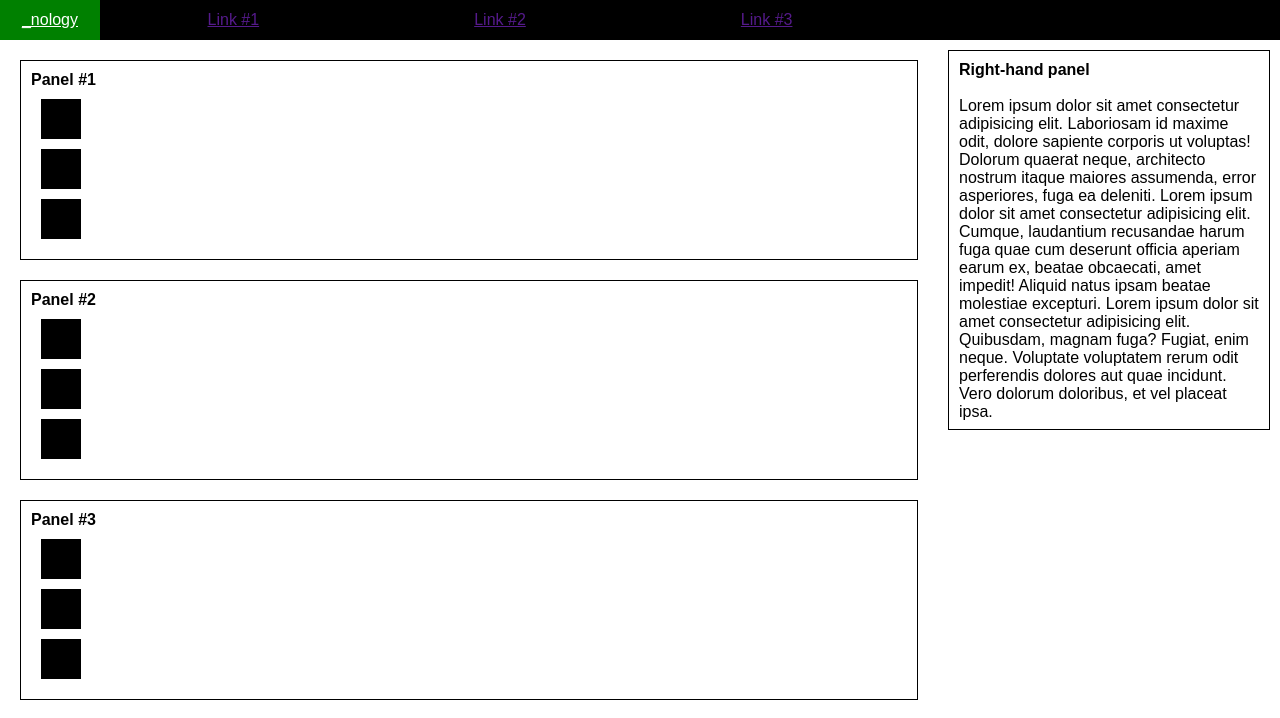
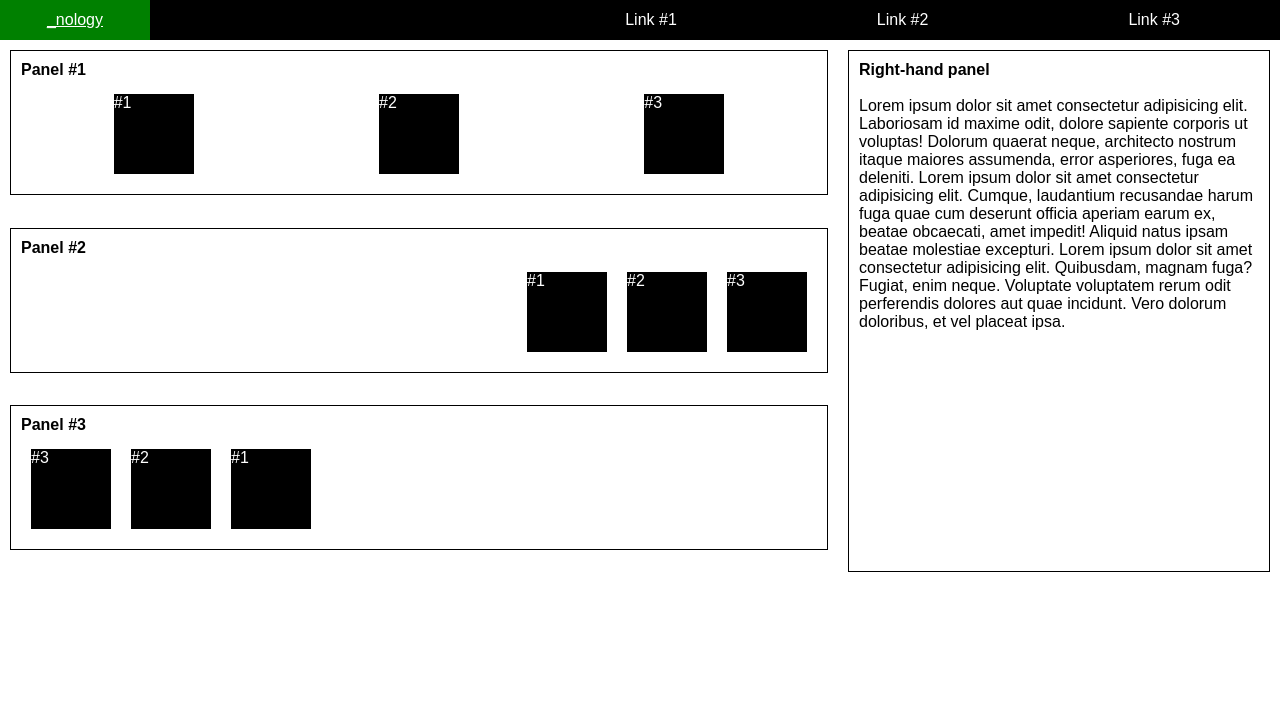
Before and after one commit to TimmyC2021/flexbox2, a plain HTML site: page index.html in a window 1280 px wide. Drawn offline with Linux system fonts and the light colour scheme.

Commit message:
final effort

```diff
--- a/index.html
+++ b/index.html
@@ -12,11 +12,11 @@
             <a href="">_nology</a>
         </span>
 
-        <span id="links">
-            <div><a href="">Link #1</a></div>
-            <div><a href="">Link #2</a></div>
-            <div><a href="">Link #3</a></div>
-        </span>
+        <ul id="links">
+            <li><a href="">Link #1</a></li>
+            <li><a href="">Link #2</a></li>
+            <li><a href="">Link #3</a></li>
+        </ul>
     </nav>
 
     <header>
@@ -26,24 +26,29 @@
         <span id="columns">
             <div id="left-column">
                 <div class="left-panels">
-                    <h4 id="panel1">Panel #1</h4>
-                        <div class="boxes">1</div>
-                        <div class="boxes">2</div>
-                        <div class="boxes">3</div>
+                    <h4>Panel #1</h4>
+                    <span id="panel1">
+                        <div class="boxes">#1</div>
+                        <div class="boxes">#2</div>
+                        <div class="boxes">#3</div>
+                    </span>
                 </div>
                 <div class="left-panels">
-                    <h4 id="panel2">Panel #2</h4>
-                    <div class="boxes"></div>
-                    <div class="boxes"></div>
-                    <div class="boxes"></div>
-                    </ul>
+                    <h4>Panel #2</h4>
+                    <span  id="panel2">
+                        <div class="boxes">#1</div>
+                        <div class="boxes">#2</div>
+                        <div class="boxes">#3</div>
+                    </span>
 
                 </div>
                 <div class="left-panels">
-                    <h4 id="panel3">Panel #3</h4>
-                    <div class="boxes"></div>
-                    <div class="boxes"></div>
-                    <div class="boxes"></div>
+                    <h4>Panel #3</h4>
+                    <span  id="panel3">
+                        <div class="boxes">#1</div>
+                        <div class="boxes">#2</div>
+                        <div class="boxes">#3</div>
+                    </span>
                 </div>
             </div>
             <div id="right-column">
--- a/styles.css
+++ b/styles.css
@@ -6,6 +6,7 @@
 
 #navbar {
     display: flex;
+    justify-content: space-between;
     background-color: black;
     width: auto;
     height: 40px;
@@ -13,7 +14,7 @@
 }
 
 #logo {
-    width: 100px;
+    width: 150px;
     display: flex;
     background-color: green;
     justify-content: center;
@@ -24,17 +25,25 @@
     color: white;
 }
 #links {
-    width: 800px;
+    width: auto;
     display: flex;
     flex-direction: row;
     justify-content: flex-end;
     justify-content: space-around;
-
+    list-style: none;
     align-items: center;
-
 }
 
-#links > div > a:hover {
+#links > li {
+    padding: 100px;
+}
+
+#links > li > a:visited, #links > li > a:link {
+    color: white;
+    text-decoration: none;
+}
+
+#links > li > a:hover {
     background-color: white;
     color: black;
 }
@@ -43,13 +52,10 @@
     color: white;
 }
 
-#links > a:visited {
-    color: white;
-}
 #columns {
     display: flex;
     flex-direction: row;
-    height: 400px;
+    height: 500px;
 }
 
 #columns > div:nth-of-type(1) {
@@ -65,35 +71,50 @@
     display: flex;
     flex-grow: 5;
     flex-direction: column;
-
+    justify-content:space-between;
+    height: 100%;
     margin: 10px;
 }
 
 .left-panels {
     border: 1px solid black;
     padding: 10px;
-    margin: 10px;
+    margin: 0px;
 }
 
 .left-panels > h4 {
     margin-bottom: 5px;
-    display: flex;
 }
 
 #panel1 {
     display: flex;
     flex-direction: row;
+    justify-content: space-around;
+}
+
+#panel2 {
+    display: flex;
+    flex-direction: row;
+    justify-content: flex-end;
+}
+
+#panel3 {
+    display: flex;
+    flex-direction: row-reverse;
+    justify-content: flex-end;
 }
 
 .boxes {
-    height: 40px;
-    width: 40px;
+    height: 80px;
+    width: 80px;
     background-color: black;
+    color: white;
     margin: 10px;
 }
 #right-column {
     border: 1px solid black;
-    max-width: 300px;
+    height: 100%;
+    max-width: 400px;
     margin: 10px;
     padding: 10px;
 }
```
